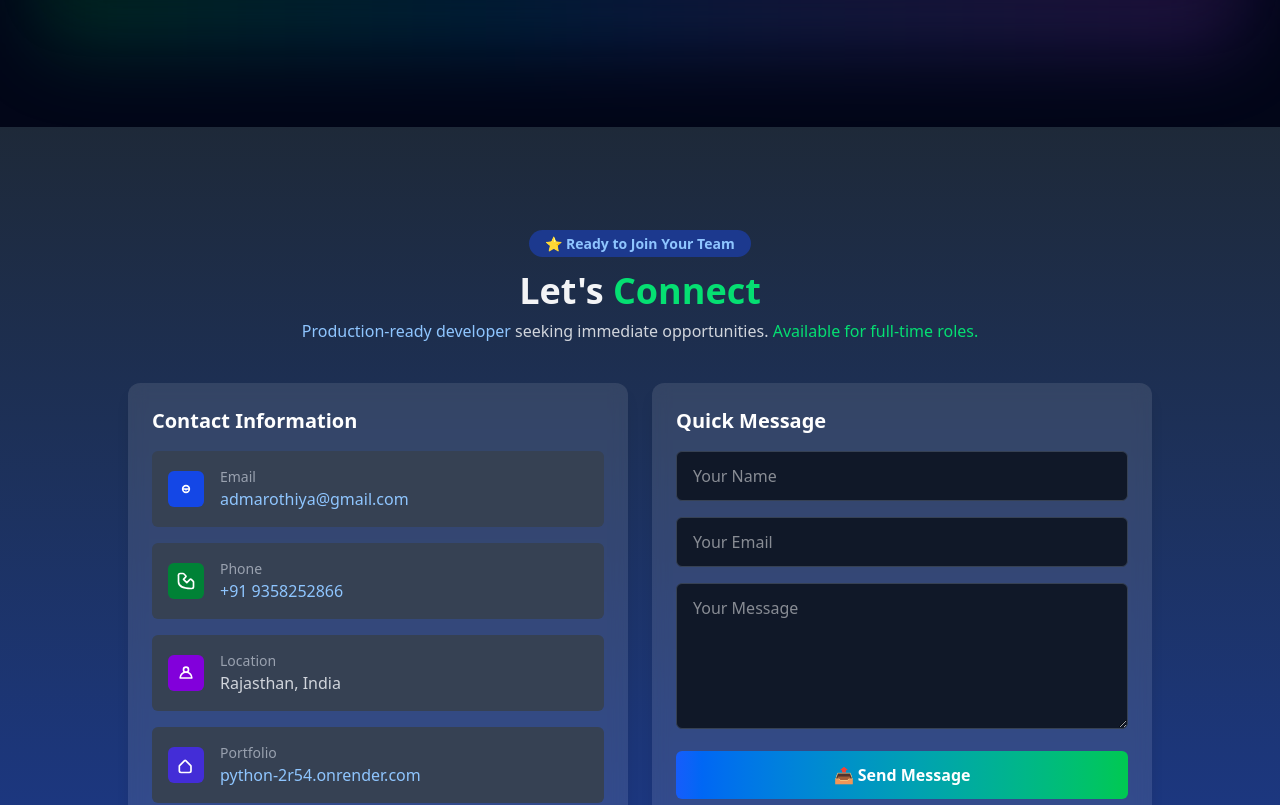
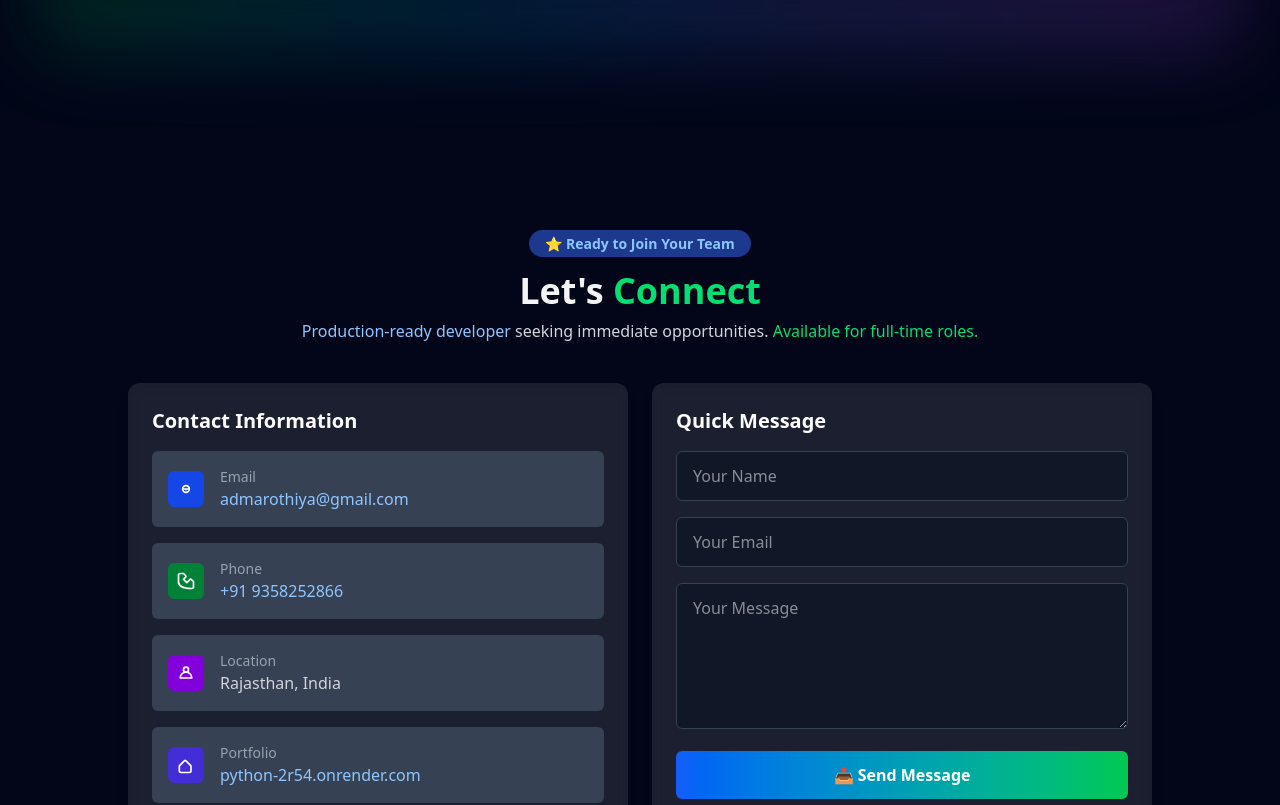
Before and after one commit to admarothiya/adport, a React (Vite) app: page / in a window 1280 px wide. Shown: the part 9660-10465 px from the top of the page. Built offline with nearby package versions, Linux system fonts and the light colour scheme.

Commit message:
contact bg change

```diff
--- a/src/components/Contact.jsx
+++ b/src/components/Contact.jsx
@@ -34,7 +34,7 @@ const Contact = () => {
   };
 
   return (
-    <section className="relative flex flex-col items-center justify-center min-h-screen pt-32 md:pt-26 px-6 py-12 bg-gradient-to-b from-gray-800 to-blue-900 text-gray-100 overflow-hidden">
+    <section className="relative flex flex-col items-center justify-center min-h-screen pt-32 md:pt-26 px-6 py-12  bg-slate-950 text-gray-100 overflow-hidden">
 
       {/* Badge */}
       <div className="text-center mb-4">
```
